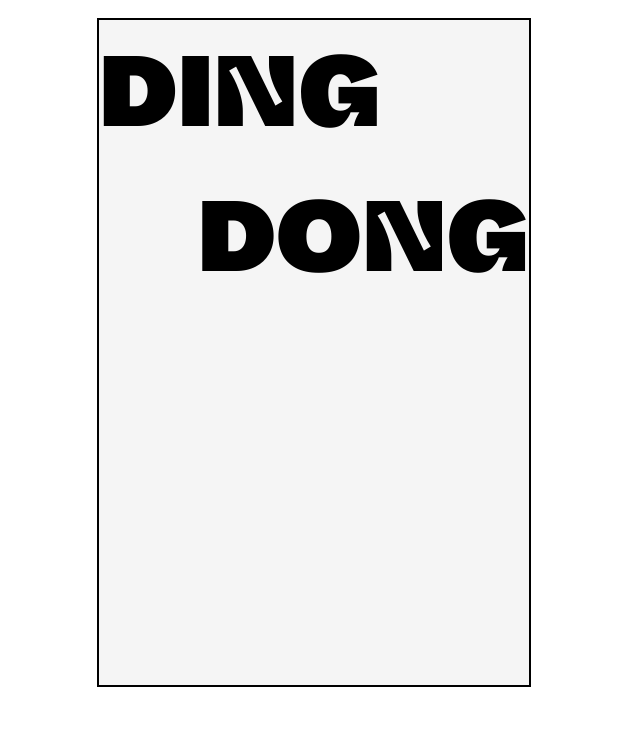
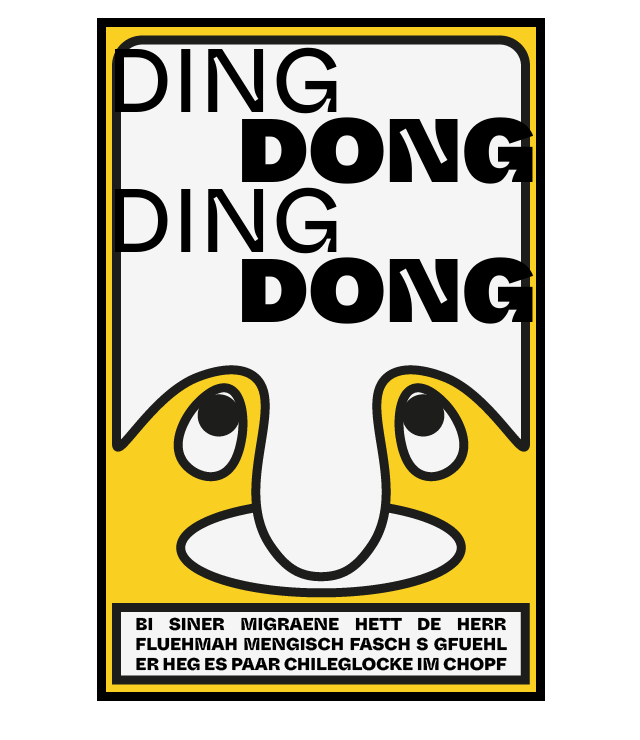
Before and after one commit to pizpiotr/card_js_sandro_beti, a plain HTML site: page index.html in a window 1280 px wide. Shown: the whole page, without its empty margins (328-968 px from the left). Drawn offline with Linux system fonts and the light colour scheme; files whose address does not match are found by name.

Commit message:
finito_unclean

```diff
--- a/css/main.scss
+++ b/css/main.scss
@@ -5,37 +5,50 @@
     font-style: oblique 0deg 20deg;
   }
 
-body{
-height: 100vh;
-
-}
-
-
 .wrapper{
     position: absolute;
-    display: center;
     width: 430px;
     height: 665px;
     margin: 10px auto;
     border-style: solid;
-    border-width: 2px;
+    border-width: 9px;
     background-color: whitesmoke;
+    background-image: url(/images/fluehmah.png);
 }
-
 
 
 .typo{
     font-family: 'WhyteInktrapVariable';
-    font-weight: 950;
-    font-size: 100px;
+    font-weight: 0;
+    font-size: 90px;
     position: relative;
-
+    margin-top: -10px;
+    margin-bottom: -60px;
 }
 
 .typo2{
     font-family: 'WhyteInktrapVariable';
     font-weight: 950;
-    font-size: 100px;
+    font-size: 90px;
     position: relative;
     text-align: right;
+    margin-top: -20px;
 }
+
+.typo3{
+    font-family: 'WhyteInktrapVariable';
+    font-weight: 0;
+    font-size: 90px;
+    position: relative;
+    margin-top: -60px;
+    margin-bottom: -60px;
+}
+
+.typo4{
+    font-family: 'WhyteInktrapVariable';
+    font-weight: 950;
+    font-size: 90px;
+    position: relative;
+    text-align: right;
+    margin-top: -20px;
+}
--- a/index.html
+++ b/index.html
@@ -11,9 +11,13 @@
 </head>
 <body>
 <div class = "wrapper">
-    <div class ="typo">DING </div>
-    <div class = "typo2"> DONG</div>
- </div>
+    <div class ="typo">DING</div>
+    <div class ="typo2">DONG</div>
+    <div class ="typo3">DING</div>
+    <div class ="typo4">DONG</div>
+</div>
+
+
 
 
 </body>
--- a/js/main.js
+++ b/js/main.js
@@ -6,6 +6,8 @@ document.addEventListener('DOMContentLoaded', () => {
 
     const typo = document.querySelector('.typo');
     const typo2 = document.querySelector('.typo2');
+    const typo3 = document.querySelector('.typo3');
+    const typo4 = document.querySelector('.typo4');
     const wrapper = document.querySelector('.wrapper');
 
     var w = window.innerWidth;
@@ -33,11 +35,9 @@ wrapper.addEventListener('mousemove', e => {
     var xvalue = xtypo - parsed;
     var xvalue2 = xvalue - parsednav;
 
-    //  if(e.pageX > parsed + 130){
-    //      xvalue = 130;
-    //  }
 
-    var xvalue2 = scale(xvalue, 0, 430, 0, 130 )
+
+    var xvalue2 = scale(xvalue, 0, 430, 15, 140 )
 
     typo.setAttribute("style", "left: " +(xvalue2)+ "px;");
     typo.style['font-variation-settings'] = "'wght'" + weyght;
@@ -50,9 +50,14 @@ wrapper.addEventListener('mousemove', e => {
     typo2.setAttribute("style", "left: " +(antixvalue)+ "px;");
     typo2.style['font-variation-settings'] = "'wght'" + antiweyght;
 
+    typo3.setAttribute("style", "left: " +(xvalue2)+ "px;");
+    typo3.style['font-variation-settings'] = "'wght'" + weyght;
+
+    typo4.setAttribute("style", "left: " +(antixvalue)+ "px;");
+    typo4.style['font-variation-settings'] = "'wght'" + antiweyght;
 
 
-console.log(xvalue);
+console.log(e.pageX);
 
 
 })
```
Also changed, not shown: css/main.css, images/fluehmah.png (added), 3 other files.
